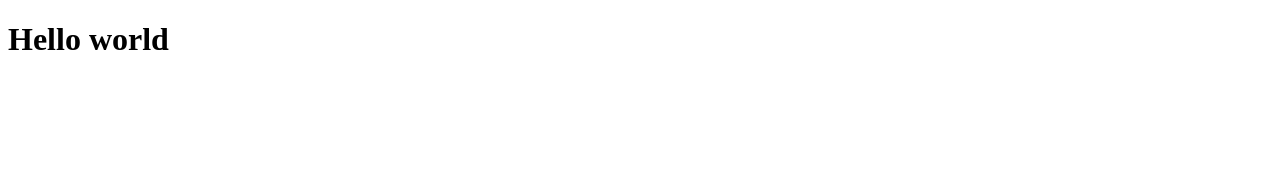
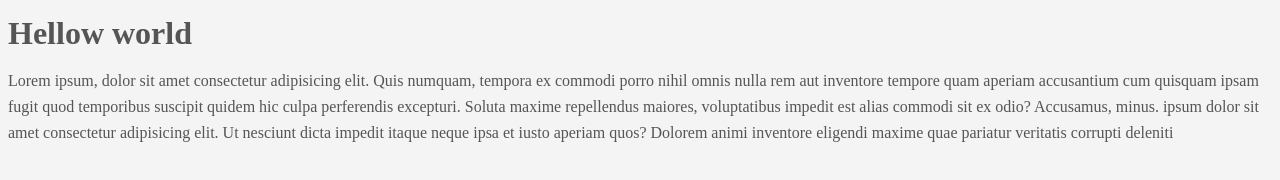
Before and after one commit to zidenzz/css-crash-course, a plain HTML site: page index.html in a window 1280 px wide. Drawn offline with Linux system fonts and the light colour scheme.

Commit message:
syles.css i guess

```diff
--- a/index.html
+++ b/index.html
@@ -1,12 +1,25 @@
 <!DOCTYPE html>
 <html lang="en">
+
 <head>
     <meta charset="UTF-8">
     <meta http-equiv="X-UA-Compatible" content="IE=edge">
     <meta name="viewport" content="width=device-width, initial-scale=1.0">
+    <link rel="stylesheet" type="text/css" href="style.css">
     <title>css cheat sheet</title>
+
 </head>
+
 <body>
-    <h1>Hello world </h1>
+    <div class="box-1">
+        <h1>Hellow world</h1>
+        <p>Lorem ipsum, dolor sit amet consectetur adipisicing elit. Quis numquam, tempora ex commodi porro nihil omnis
+            nulla rem aut inventore tempore quam aperiam accusantium cum quisquam ipsam fugit quod temporibus suscipit
+            quidem hic culpa perferendis excepturi. Soluta maxime repellendus maiores, voluptatibus impedit est alias
+            commodi sit ex odio? Accusamus, minus. ipsum dolor sit amet consectetur adipisicing elit. Ut nesciunt dicta
+            impedit itaque neque ipsa et iusto aperiam quos? Dolorem animi inventore eligendi maxime quae pariatur
+            veritatis corrupti deleniti </p>
+    </div>
 </body>
+
 </html>
--- /dev/null
+++ b/style.css
@@ -0,0 +1,12 @@
+body{
+    background-color: #f4f4f4;
+    color: #555555;
+
+    font-family: normal 16px Arial, Helvetica, sans-serif;
+    /* same as above
+    font-size: 16px;
+    font-weight: normal; */
+
+    line-height: 1.6em; /* separates the lines distance */
+
+}
```
